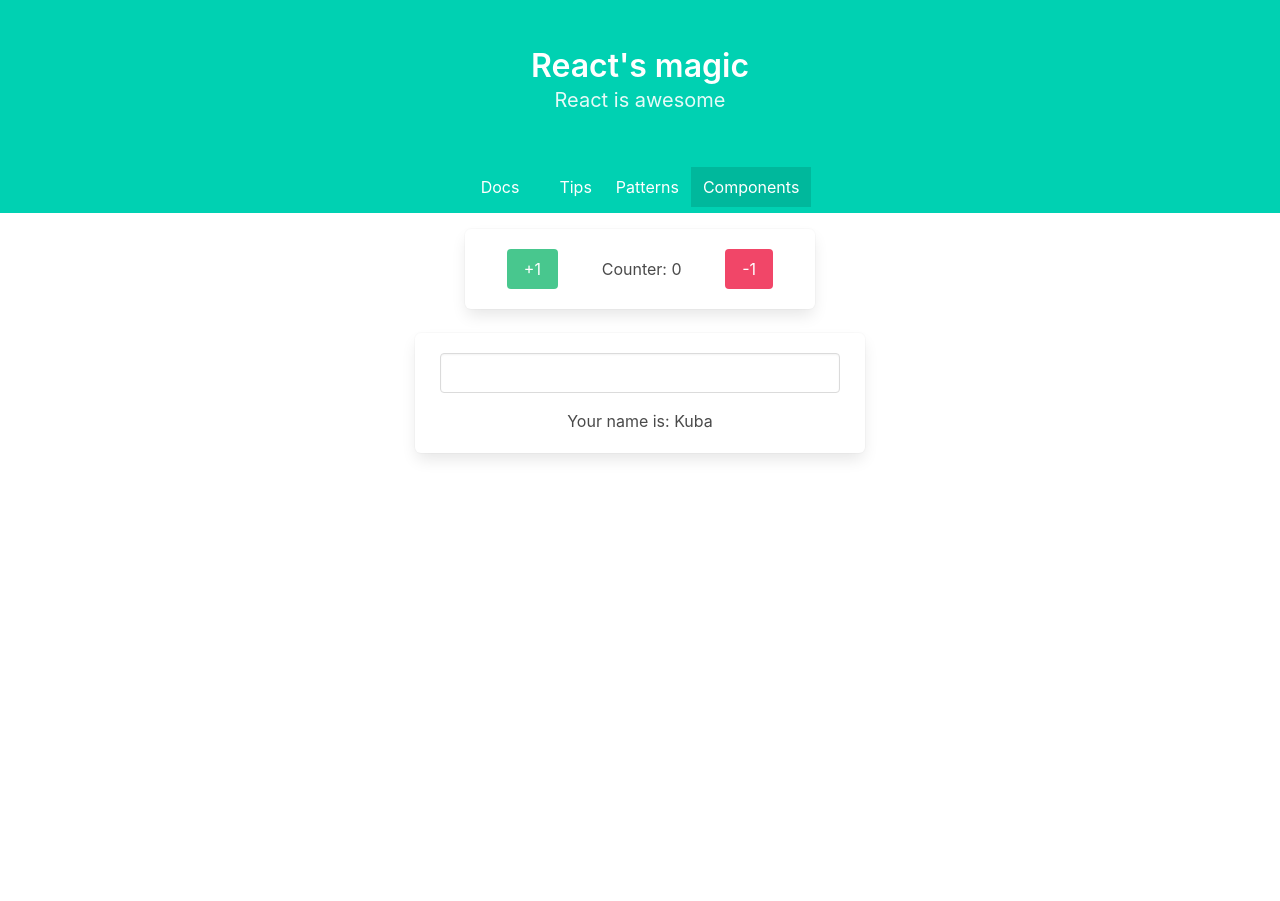
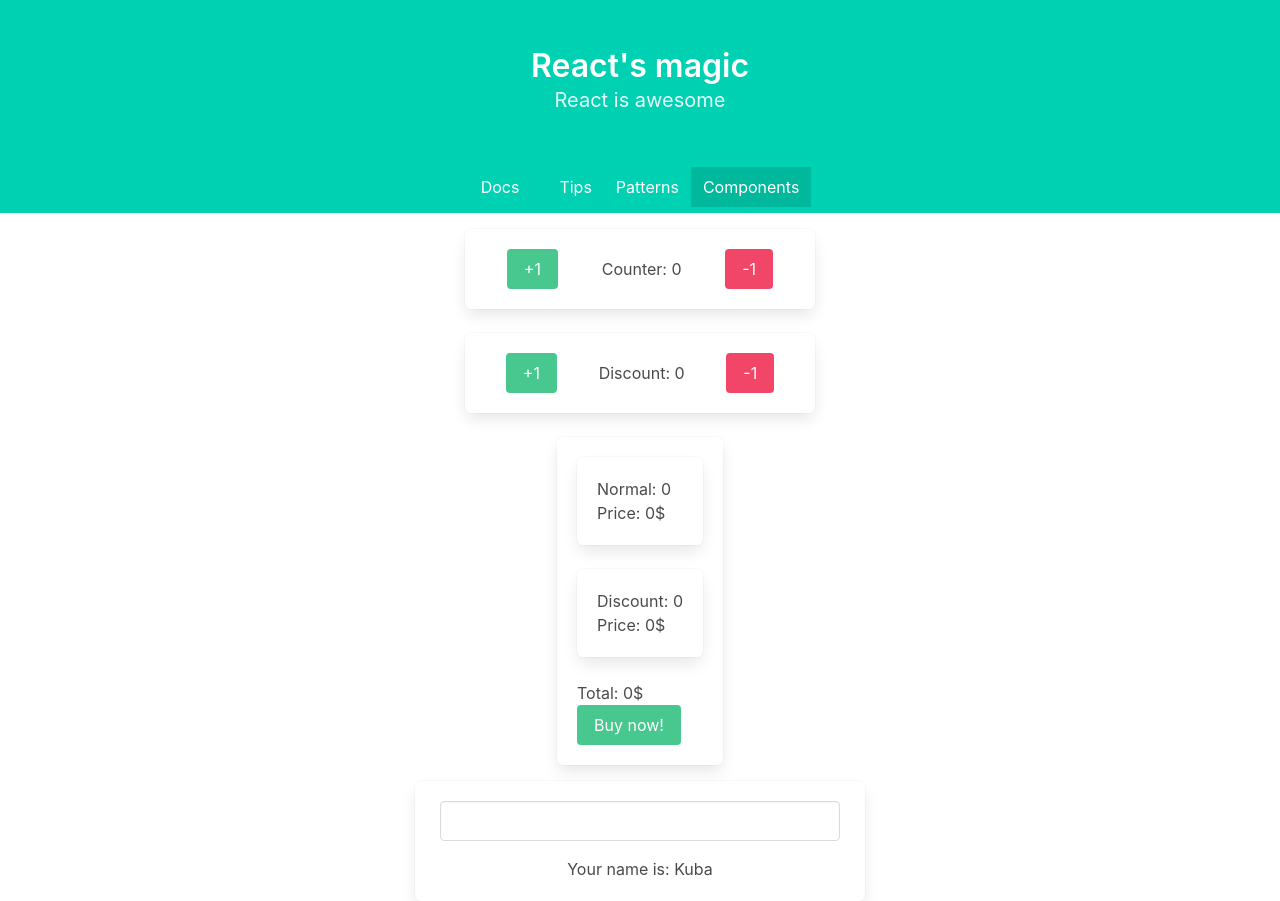
Before and after one commit to JakHer/Advanced-React, a React (Create React App) app: page /components in a window 1280 px wide. Before the commit the page ends 800 px from the top, so only its background shows below. Built offline with nearby package versions, Linux system fonts and the light colour scheme.

Commit message:
feat: hooks playground

```diff
--- a/src/views/Components/Components.js
+++ b/src/views/Components/Components.js
@@ -4,6 +4,7 @@
 
 const Components = () => {
   const [count, setCount] = useState(0);
+  const [discount, setDiscount] = useState(0);
   const [input, setInput] = useState("Kuba");
 
   const inputValueHandler = (e) => {
@@ -14,13 +15,40 @@
     <>
       <div className={cx("box mt-4", styles.Container)}>
         <div className={styles.Wrapper}>
-          <button className={cx("button is-success")} onClick={() => setCount(count + 1)}>
+          <button className={cx("button is-success")} onClick={() => setCount(count < 3 ? count + 1 : count)}>
             +1
           </button>
           <h2 className="is-title-3">Counter: {count}</h2>
-          <button className={cx("button is-danger")} onClick={() => setCount(count - 1)}>
+          <button className={cx("button is-danger")} onClick={() => setCount(count > 0 ? count - 1 : 0)}>
             -1
           </button>
+        </div>
+      </div>
+
+      <div className={cx("box mt-4", styles.Container)}>
+        <div className={styles.Wrapper}>
+          <button className={cx("button is-success")} onClick={() => setDiscount(discount < 3 ? discount + 1 : discount)}>
+            +1
+          </button>
+          <h2 className="is-title-3">Discount: {discount}</h2>
+          <button className={cx("button is-danger")} onClick={() => setDiscount(discount > 0 ? discount - 1 : 0)}>
+            -1
+          </button>
+        </div>
+      </div>
+
+      <div className={cx("container mt-4", styles.Container)}>
+        <div className="box">
+          <div className="box">
+            <p>Normal: {count}</p>
+            <p>Price: {count * 3}$</p>
+          </div>
+          <div className="box">
+            <p>Discount: {discount}</p>
+            <p>Price: {discount * 1.5}$</p>
+          </div>
+          <p>Total: {discount * 1.5 + count * 3}$</p>
+          <button className="button is-success">Buy now!</button>
         </div>
       </div>
 
```
